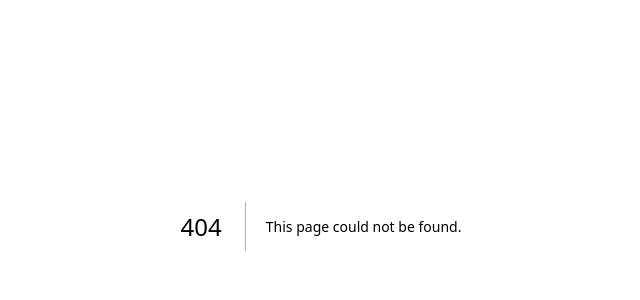
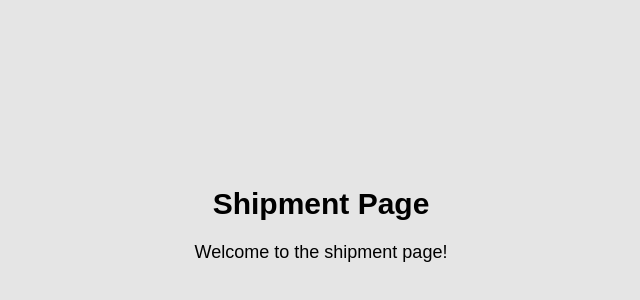
Before and after one commit to AlketKuehne/aquavinci, a Next.js app: page /shipment in a window 1280 px wide. Before the commit this address had no page. Shown: the part 174-474 px from the top of the page, without its empty margins (319-959 px from the left). Built offline with nearby package versions, Linux system fonts and the light colour scheme.

Commit message:
renamed pase.tsx to page.tsx

```diff
--- /dev/null
+++ b/app/shipment/page.tsx
@@ -0,0 +1,8 @@
+export default function ShipmentPage() {
+    return (
+      <div className="flex flex-col items-center justify-center min-h-screen p-8">
+        <h1 className="text-3xl font-bold">Shipment Page</h1>
+        <p className="mt-4 text-lg">Welcome to the shipment page!</p>
+      </div>
+    );
+  }
```
